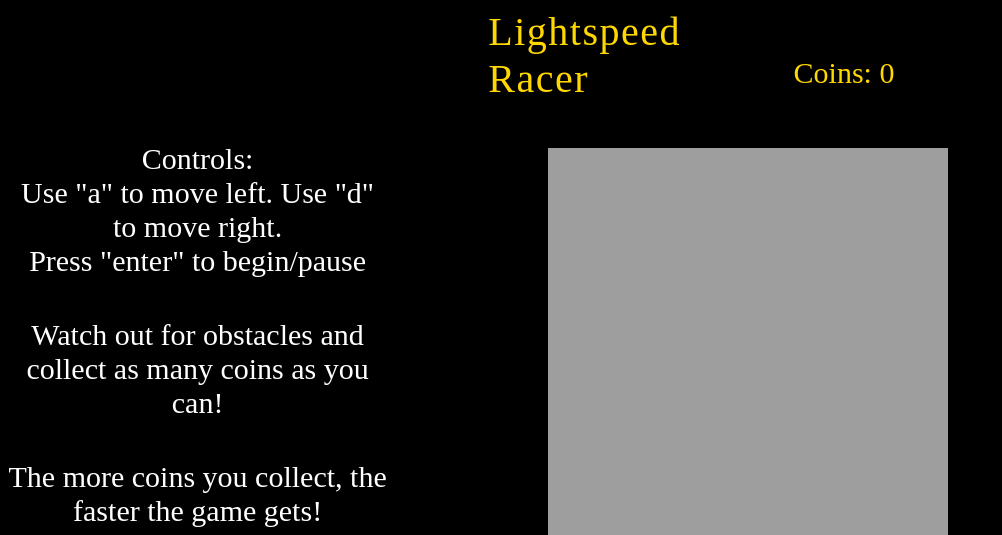
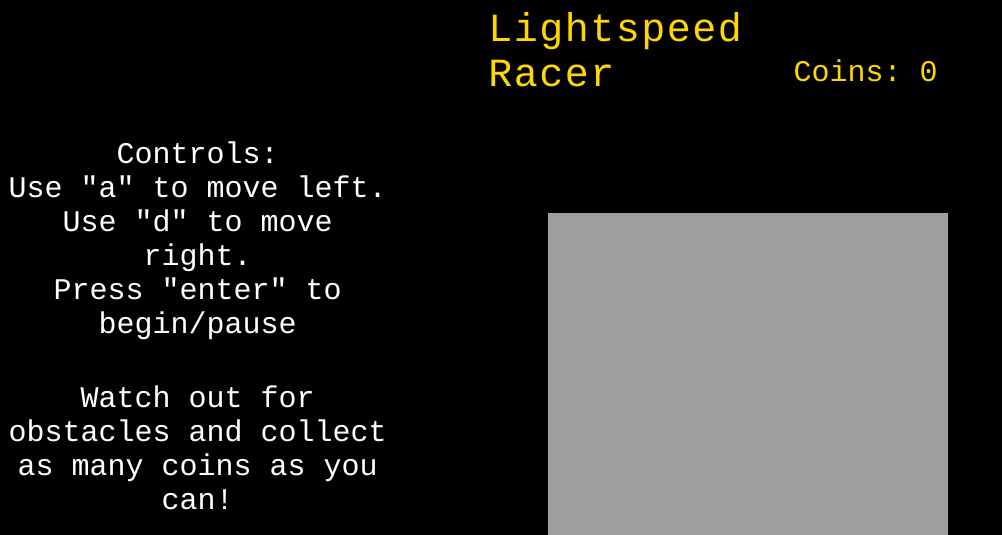
Before and after one commit to Brent1LT/LightSpeed-Racer, a website built with webpack: page index.html in a window 1280 px wide. Shown: the top 535 px of the page, without its empty margins (0-1002 px from the left). Built offline with nearby package versions, Linux system fonts and the light colour scheme.

Commit message:
Adjust fonts

```diff
--- a/app/assets/stylesheets/game.css
+++ b/app/assets/stylesheets/game.css
@@ -5,7 +5,6 @@ body {
 .full-screen{
   color: red;
   font-size: 30px;
-
 }
 
 .title{
@@ -13,6 +12,7 @@ body {
   color: gold;
   width: 24%;
   margin: auto;
+  font-family: 'Courier', Courier, monospace;
   margin-bottom: 15px;
   letter-spacing: 1.5px;
 }
@@ -22,12 +22,12 @@ body {
   font-size: 30px;
   cursor: pointer;
 }
+
 .mute{
   color: white;
   font-size: 30px;
   cursor: pointer;
 }
-
 
 .game-container{
   width: 50%;
@@ -47,6 +47,7 @@ body {
   padding-top: 2%;
   font-size: 30px;
   width: 30%;
+  font-family: 'Courier', Courier, monospace;
 }
 
 .info-container{
@@ -71,6 +72,7 @@ body {
   position: absolute;
   top: 7%;
   left: 62%;
+  font-family: 'Courier', Courier, monospace;
 }
 
 .gameover{
```
